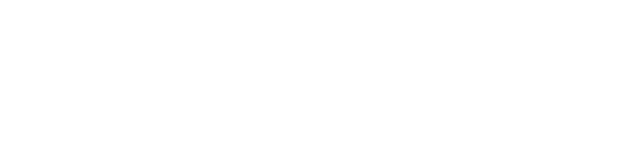
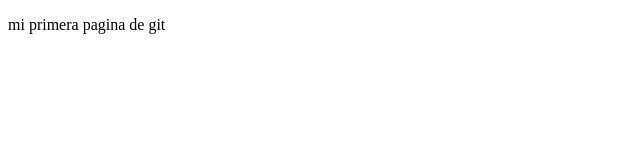
Before and after one commit to ivanGs81/practica_programacion_ivan, a plain HTML site: page index.html in a window 1280 px wide. Shown: the whole page, without its empty margins (0-640 px from the left). Drawn offline with Linux system fonts and the light colour scheme.

Commit message:
mi tercera version

```diff
--- a/index.html
+++ b/index.html
@@ -7,6 +7,7 @@
    <title>Document</title>
 </head>
 <body>
+   <p>mi primera pagina de git</p>
    <script src="main.js"></script>
 </body>
 </html>
```
